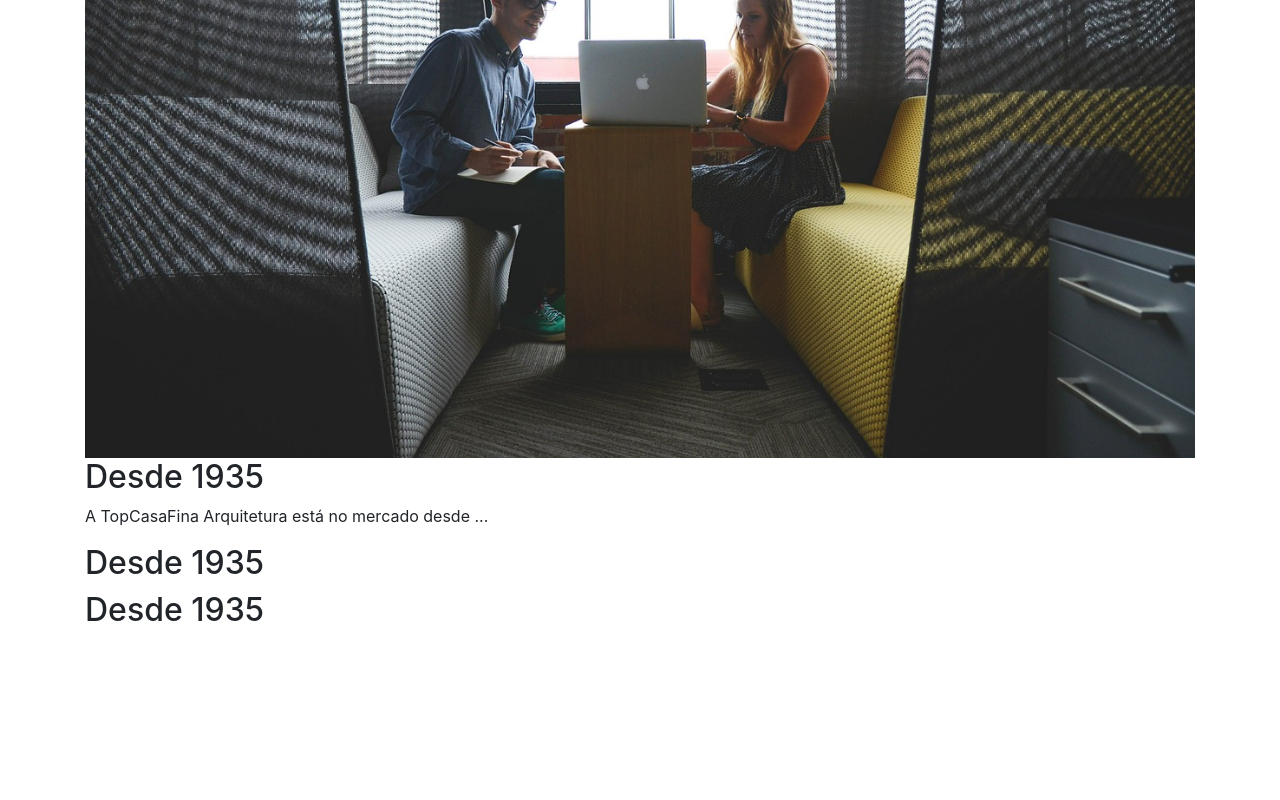
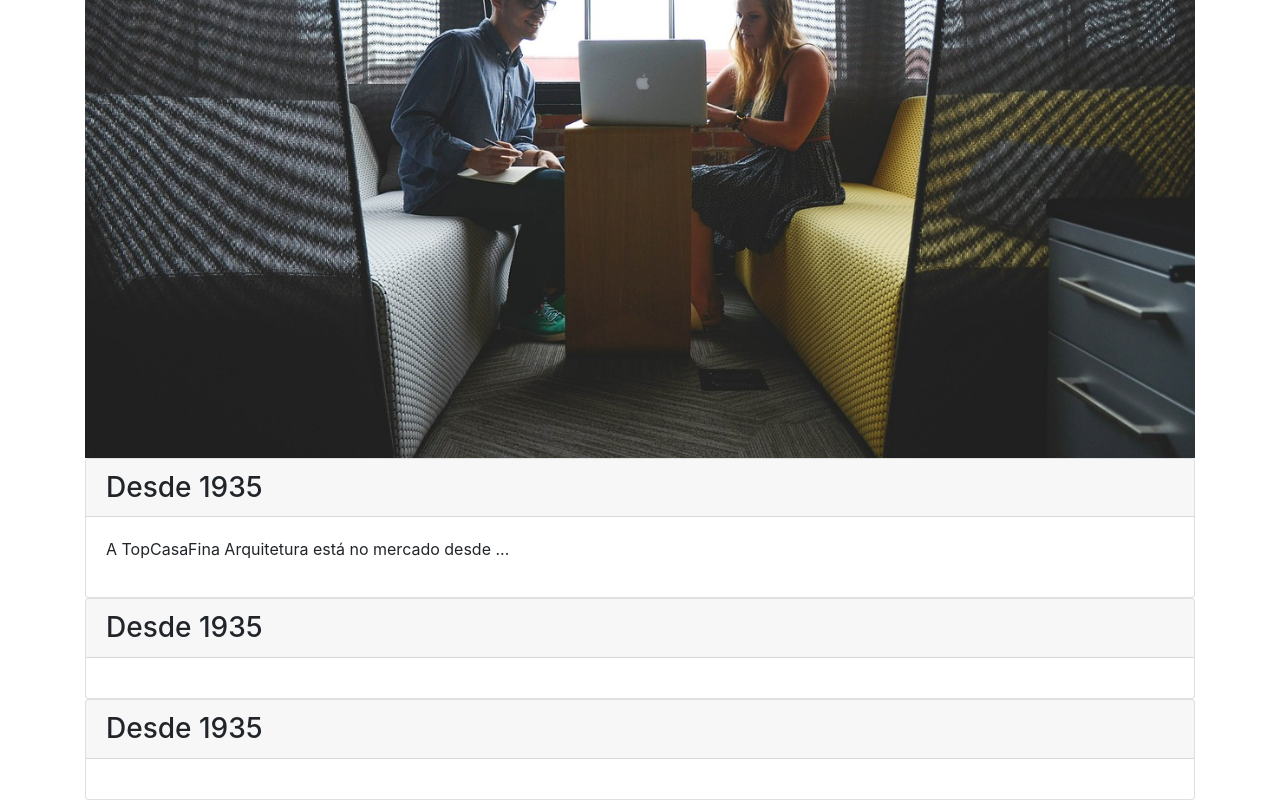
Before and after one commit to framosip/estudoBootstrap, a plain HTML site: page index.html in a window 1280 px wide. Shown: the part 323-1123 px from the top of the page. Before the commit the page ends 960 px from the top, so only its background shows below. Drawn offline with Linux system fonts and the light colour scheme.

Commit message:
Utilizando cards (antigos panels) para modificar o estilo das informações collapsadas

```diff
--- a/index.html
+++ b/index.html
@@ -11,14 +11,26 @@
             <h2>Sobre nós</h2>
             <img src="img/empresa.jpg" alt="A empresa" class="img-fluid">
 
-            <h2 data-toggle="collapse" data-target="#primeiro-paragrafo">Desde 1935</h2>
-            <p id="primeiro-paragrafo" class="collapse show">A TopCasaFina Arquitetura está no mercado desde ...</p>
+            <div class="card">
+                <h3 class="card-header" data-toggle="collapse" data-target="#primeiro-paragrafo">Desde 1935</h3>
+                <div class="card-body">
+                    <p id="primeiro-paragrafo" class="collapse show">A TopCasaFina Arquitetura está no mercado desde ...</p>
+                </div>
+            </div>
 
-            <h2>Desde 1935</h2>
-            <p class="collapse">A TopCasaFina Arquitetura está no mercado desde ...</p>
+            <div class="card">
+                <h3 class="card-header" data-toggle="collapse" data-target="#segundo-paragrafo">Desde 1935</h3>
+                <div class="card-body">
+                    <p id="segundo-paragrafo" class="collapse">A TopCasaFina Arquitetura está no mercado desde ...</p>
+                </div>
+            </div>
 
-            <h2>Desde 1935</h2>
-            <p class="collapse">A TopCasaFina Arquitetura está no mercado desde ...</p>
+            <div class="card">
+                <h3 class="card-header" data-toggle="collapse" data-target="#terceiro-paragrafo">Desde 1935</h3>
+                <div class="card-body">
+                    <p id="terceiro-paragrafo" class="collapse">A TopCasaFina Arquitetura está no mercado desde ...</p>
+                </div>
+            </div>
 
         </div>
     </body>
```
